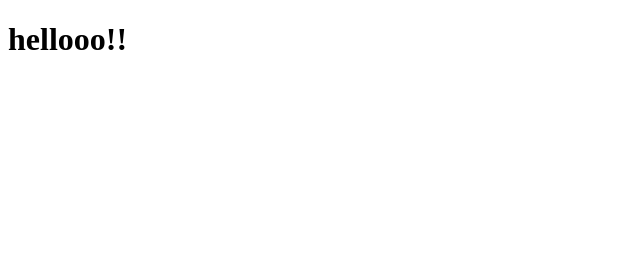
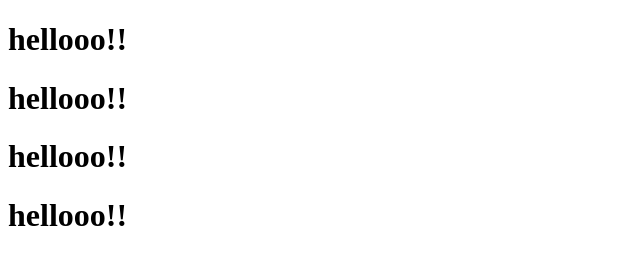
Before and after one commit to muazzamjaved/Test, a plain HTML site: page index.html in a window 1280 px wide. Shown: the whole page, without its empty margins (0-640 px from the left). Drawn offline with Linux system fonts and the light colour scheme.

Commit message:
Update index.html

```diff
--- a/index.html
+++ b/index.html
@@ -8,5 +8,8 @@
 </head>
 <body>
     <h1>hellooo!!</h1>
+      <h1>hellooo!!</h1>
+      <h1>hellooo!!</h1>
+      <h1>hellooo!!</h1>
 </body>
 </html>
```
